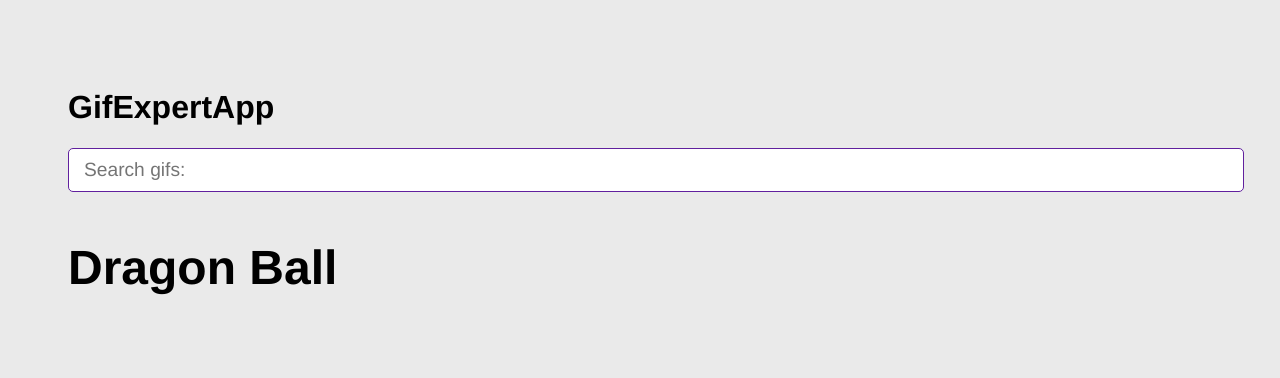
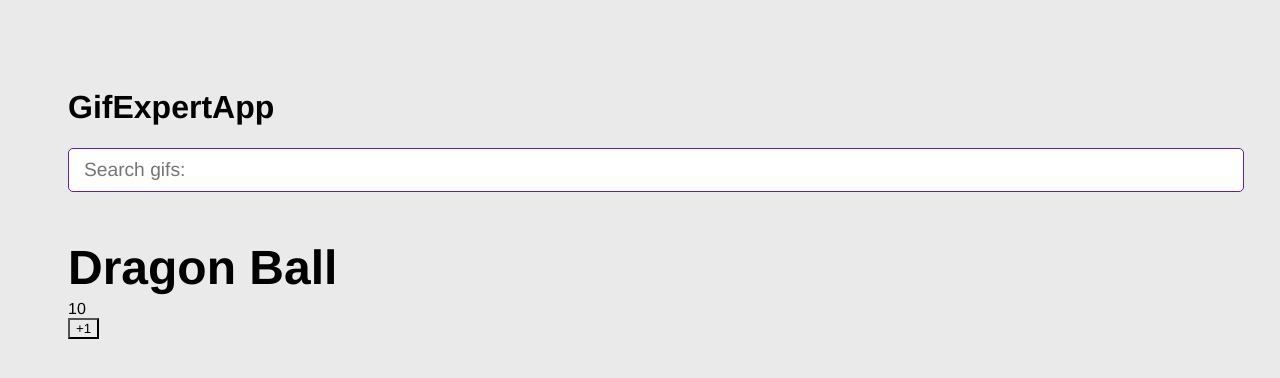
Before and after one commit to joelrdz/ufhr-gif-expert, a React (Vite) app: page / in a window 1280 px wide. Shown: the top 378 px of the page. Built offline with nearby package versions, Linux system fonts and the light colour scheme; no server answers.

Commit message:
useEffect basic approach
- run API Call just on component mount (good practice)

```diff
--- a/src/components/GifGrid.jsx
+++ b/src/components/GifGrid.jsx
@@ -1,11 +1,18 @@
+import { useState, useEffect } from 'react';
 import { getGifs } from '../helpers/getGifs';
 
 export const GifGrid = ({ category }) => {
-  getGifs(category);
+  const [counter, setCounter] = useState(10);
+
+  useEffect(() => {
+    getGifs(category);
+  }, []);
 
   return (
     <>
       <h3>{ category }</h3>
+      <div>{ counter }</div>
+      <button onClick={ () => setCounter(counter + 1) }>+1</button>
     </>
   );
 };
--- a/src/helpers/getGifs.js
+++ b/src/helpers/getGifs.js
@@ -1,7 +1,7 @@
 const apiKey = 'a87UP8mV8cYgYGmqfpKyC8xT1KZXTFG3';
 
 export const getGifs = async ( category ) => {
-  const url = `https://api.giphy.com/v1/gifs/search?api_key=${ apiKey }&q=${ category }&limit=20`;
+  const url = `https://api.giphy.com/v1/gifs/search?api_key=${ apiKey }&q=${ category }&limit=10`;
   const response = await fetch(url);
   const { data } = await response.json();
 
@@ -11,6 +11,5 @@
     url: gif.images.downsized_medium.url
   }));
 
-  console.log(gifs);
   return gifs;
 };
```
